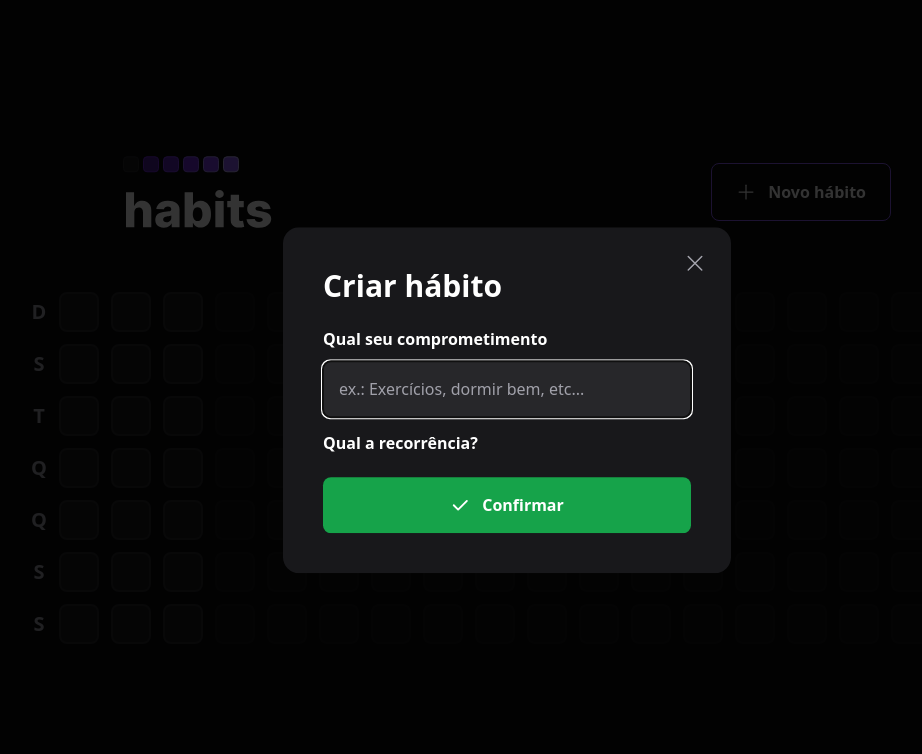
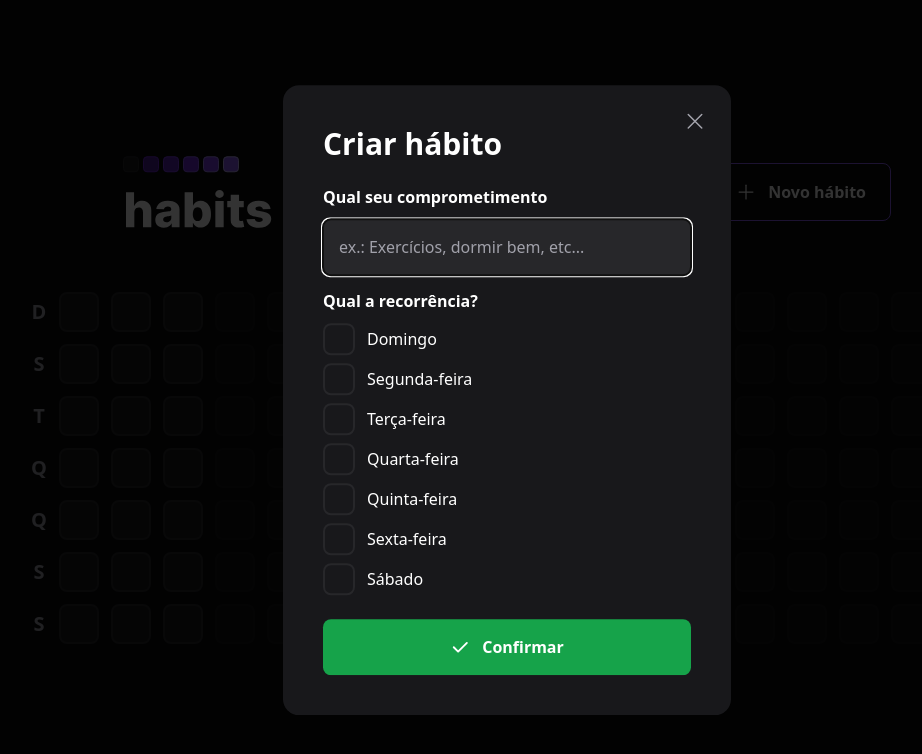
Before and after one commit to EddyPBR/habits-web, a React (Vite) app: page / in a window 1280 px wide. Both pictures are taken after a click on the button "Novo hábito". Shown: the top 754 px of the page, without its empty margins (133-1055 px from the left). Built offline with nearby package versions, Linux system fonts and the light colour scheme; no server answers.

Commit message:
:sparkles: NewHabitForm component was integrated with api

```diff
--- a/src/components/NewHabitForm.tsx
+++ b/src/components/NewHabitForm.tsx
@@ -1,15 +1,71 @@
 import { Check } from "phosphor-react";
+import * as CheckBox from "@radix-ui/react-checkbox";
+import { FormEvent, useState } from "react";
+import { createHabit } from "../api/createHabit";
+
+const availableWeekDays = [
+  "Domingo",
+  "Segunda-feira",
+  "Terça-feira",
+  "Quarta-feira",
+  "Quinta-feira",
+  "Sexta-feira",
+  "Sábado",
+];
 
 export function NewHabitForm() {
+  const [title, setTitle] = useState("");
+  const [weekDays, setWeekDays] = useState<number[]>([]);
+
+  async function createNewHabit(event: FormEvent) {
+    event.preventDefault();
+
+    try {
+      if (!title) {
+        throw new Error("O campo título é obrigatório!");
+      }
+
+      if (weekDays.length === 0) {
+        throw new Error("Escolha ao menos um dia da semana!");
+      }
+
+      await createHabit({
+        title,
+        weekDays,
+      });
+
+      alert("Hábito foi criado");
+
+      setTitle("");
+      setWeekDays([]);
+    } catch (error: any) {
+      alert(error.message);
+    }
+  }
+
+  function handleToggleWeekDay(weekDay: number) {
+    const weekDayAlreadyChecked = weekDays.includes(weekDay);
+
+    if (weekDayAlreadyChecked) {
+      const weekDaysWithRemoveOne = weekDays.filter((day) => day !== weekDay);
+      setWeekDays(weekDaysWithRemoveOne);
+    } else {
+      const weekDaysWithAddedOne = [...weekDays, weekDay];
+      setWeekDays(weekDaysWithAddedOne);
+    }
+  }
+
   return (
-    <form className="w-full flex flex-col mt-6">
+    <form onSubmit={createNewHabit} className="w-full flex flex-col mt-6">
       <label htmlFor="title" className="font-semibold leading-tight">
         Qual seu comprometimento
       </label>
 
       <input
+        id="title"
+        value={title}
+        onChange={(event) => setTitle(event.target.value)}
         type="text"
-        id="title"
         placeholder="ex.: Exercícios, dormir bem, etc..."
         autoFocus
         className="p-4 rounded-lg mt-3 bg-zinc-800 text-white placeholder:text-zinc-400"
@@ -18,6 +74,29 @@ export function NewHabitForm() {
       <label htmlFor="" className="font-semibold leading-tight mt-4">
         Qual a recorrência?
       </label>
+
+      <div className="flex flex-col gap-2 mt-3">
+        {availableWeekDays.map((weekDay, index) => {
+          const isChecked = weekDays.includes(index);
+
+          return (
+            <CheckBox.Root
+              key={weekDay}
+              checked={isChecked}
+              onCheckedChange={() => handleToggleWeekDay(index)}
+              className="flex items-center gap-3 group"
+            >
+              <div className="h-8 w-8 rounded-lg flex items-center justify-center bg-zinc-900 border-2 border-zinc-800 transition-colors hover:border-zinc-700 group-data-[state=checked]:bg-green-500 group-data-[state=checked]:border-green-500 group-data-[state=checked]:hover:bg-green-600 group-data-[state=checked]:hover:border-green-600">
+                <CheckBox.Indicator>
+                  <Check size={20} className="text-white" />
+                </CheckBox.Indicator>
+              </div>
+
+              <span className="text-white leading-tight">{weekDay}</span>
+            </CheckBox.Root>
+          );
+        })}
+      </div>
 
       <button
         type="submit"
```
